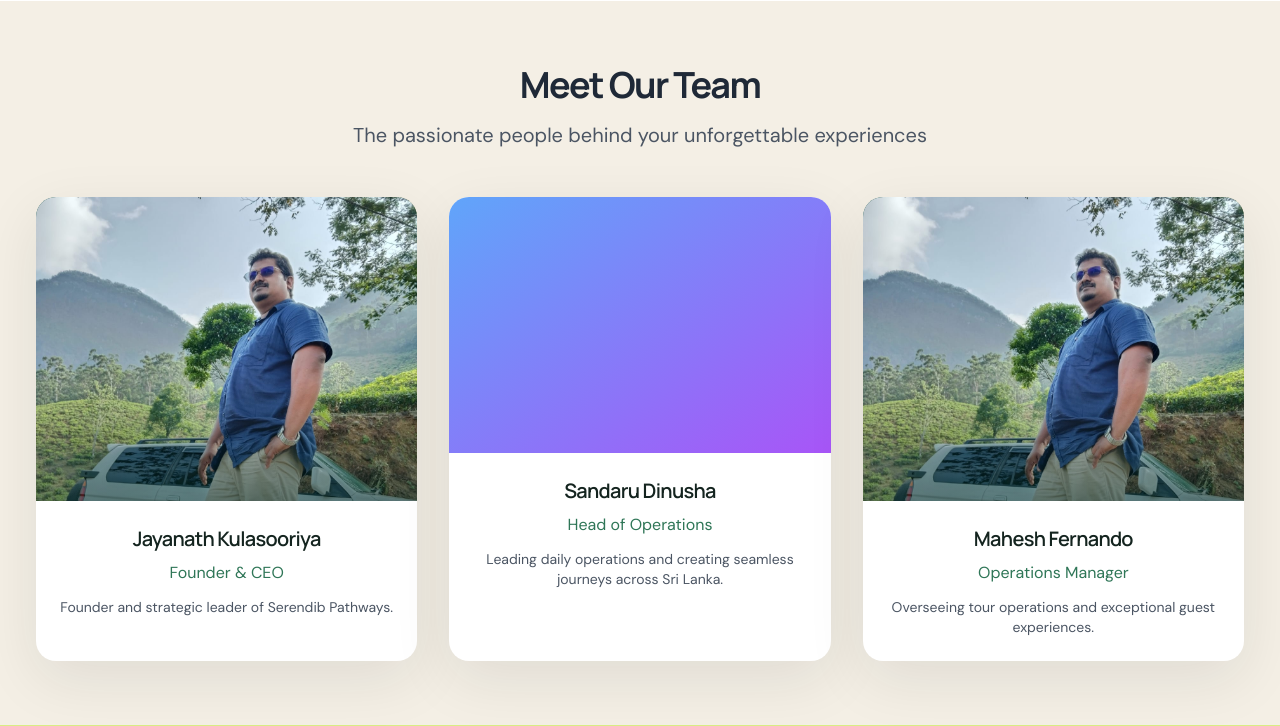
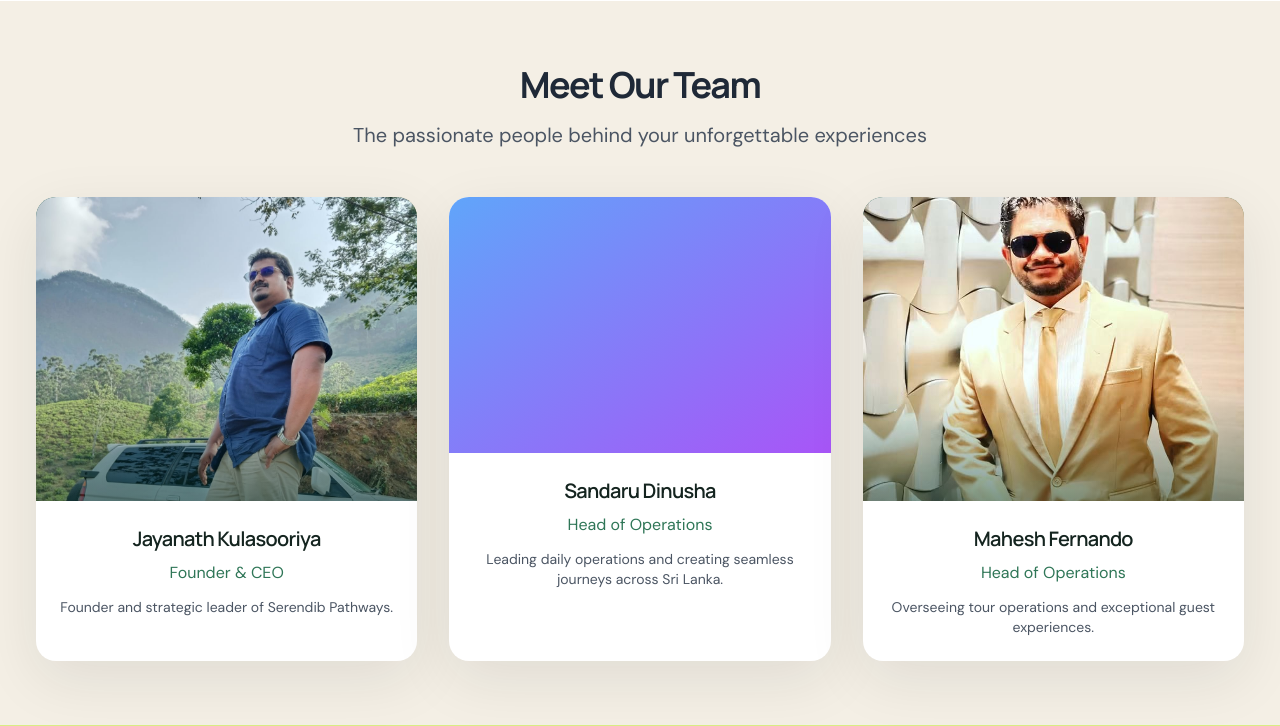
Before and after one commit to san31644-max/serendib-pathways, a PHP site: page /about.php in a window 1280 px wide. Shown: the part 1991-2717 px from the top of the page. Run offline with PHP 8.4, Linux system fonts and the light colour scheme; some libraries are stand-ins or nearby versions.

Commit message:
Update Mahesh portrait and role

```diff
--- a/about.php
+++ b/about.php
@@ -258,11 +258,11 @@ include 'includes/header.php';
                 </div>
                 <div class="team-card bg-white rounded-lg shadow-lg overflow-hidden text-center">
                     <div class="team-portrait">
-                        <img src="assets/images/team/mahesh-operations-manager.jpg" alt="Mahesh Fernando, Operations Manager at Serendib Pathways" loading="lazy">
+                        <img src="assets/images/team/mahesh-operations-manager.jpg" alt="Mahesh Fernando, Head of Operations at Serendib Pathways" loading="lazy">
                     </div>
                     <div class="p-6">
                         <h3 class="text-xl font-semibold mb-2">Mahesh Fernando</h3>
-                        <p class="text-green-600 mb-3">Operations Manager</p>
+                        <p class="text-green-600 mb-3">Head of Operations</p>
                         <p class="text-gray-600 text-sm">Overseeing tour operations and exceptional guest experiences.</p>
                     </div>
                 </div>
```
Also changed, not shown: assets/images/team/mahesh-operations-manager.jpg.
